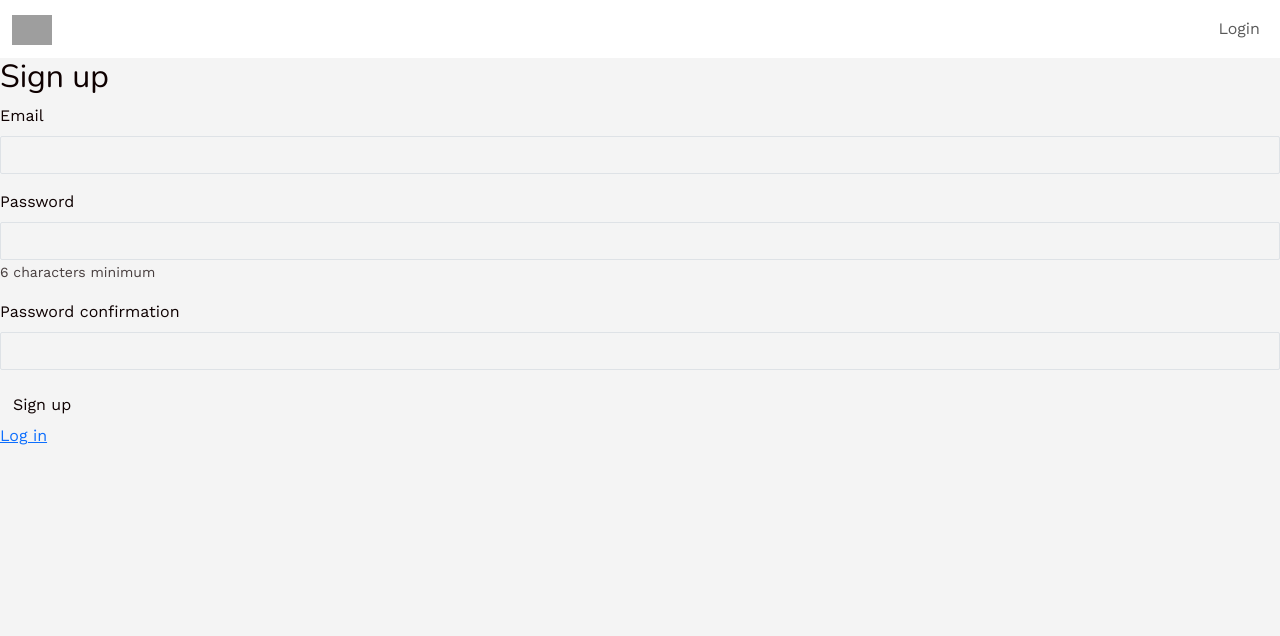
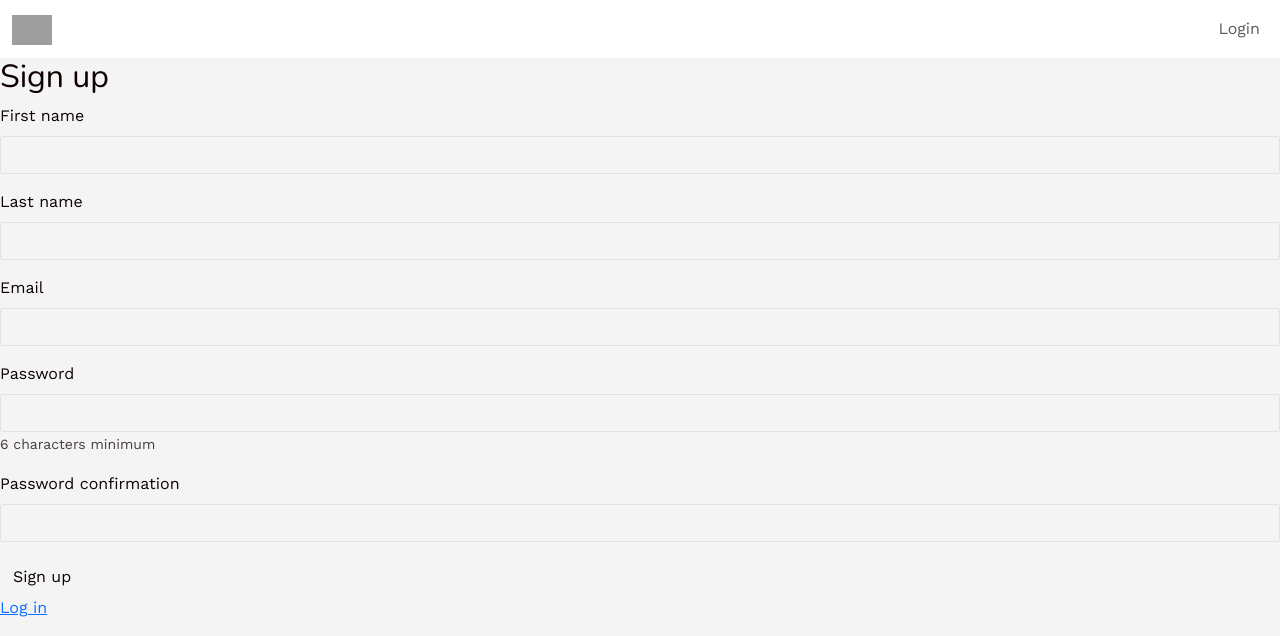
Before and after one commit to justdevelopin/CityGardens, a Rails app: page /users/sign_up in a window 1280 px wide. Shown: the top 636 px of the page. Run offline with Rails 7, Linux system fonts and the light colour scheme; style sheets or scripts are compiled from the project's sources; some libraries are stand-ins or nearby versions; grey boxes are pictures that could not be loaded.

Commit message:
sign in/out form ready

```diff
--- a/app/controllers/application_controller.rb
+++ b/app/controllers/application_controller.rb
@@ -1,3 +1,14 @@
 class ApplicationController < ActionController::Base
   before_action :authenticate_user!
+  before_action :configure_permitted_parameters, if: :devise_controller?
+
+
+  def configure_permitted_parameters
+    # For additional fields in app/views/devise/registrations/new.html.erb
+    devise_parameter_sanitizer.permit(:sign_up, keys: [:first_name, :last_name, :bio])
+
+    # For additional in app/views/devise/registrations/edit.html.erb
+    devise_parameter_sanitizer.permit(:account_update, keys: [:first_name, :last_name, :bio])
+  end
+
 end
--- a/app/models/user.rb
+++ b/app/models/user.rb
@@ -6,4 +6,7 @@ class User < ApplicationRecord
   has_many :events
   devise :database_authenticatable, :registerable,
          :recoverable, :rememberable, :validatable
+
+  validates :first_name, :last_name, presence: true
+  validates :bio, presence: false
 end
--- a/app/views/devise/registrations/new.html.erb
+++ b/app/views/devise/registrations/new.html.erb
@@ -1,9 +1,13 @@
 <h2>Sign up</h2>
+
 
 <%= simple_form_for(resource, as: resource_name, url: registration_path(resource_name)) do |f| %>
   <%= f.error_notification %>
 
   <div class="form-inputs">
+    <%=  f.input :first_name %>
+    <%=  f.input :last_name %>
+
     <%= f.input :email,
                 required: true,
                 autofocus: true,
```
Also changed, not shown: db/migrate/20231128114348_add_fields_to_users.rb (added, +7 -0 lines), Gemfile.lock, db/schema.rb.
